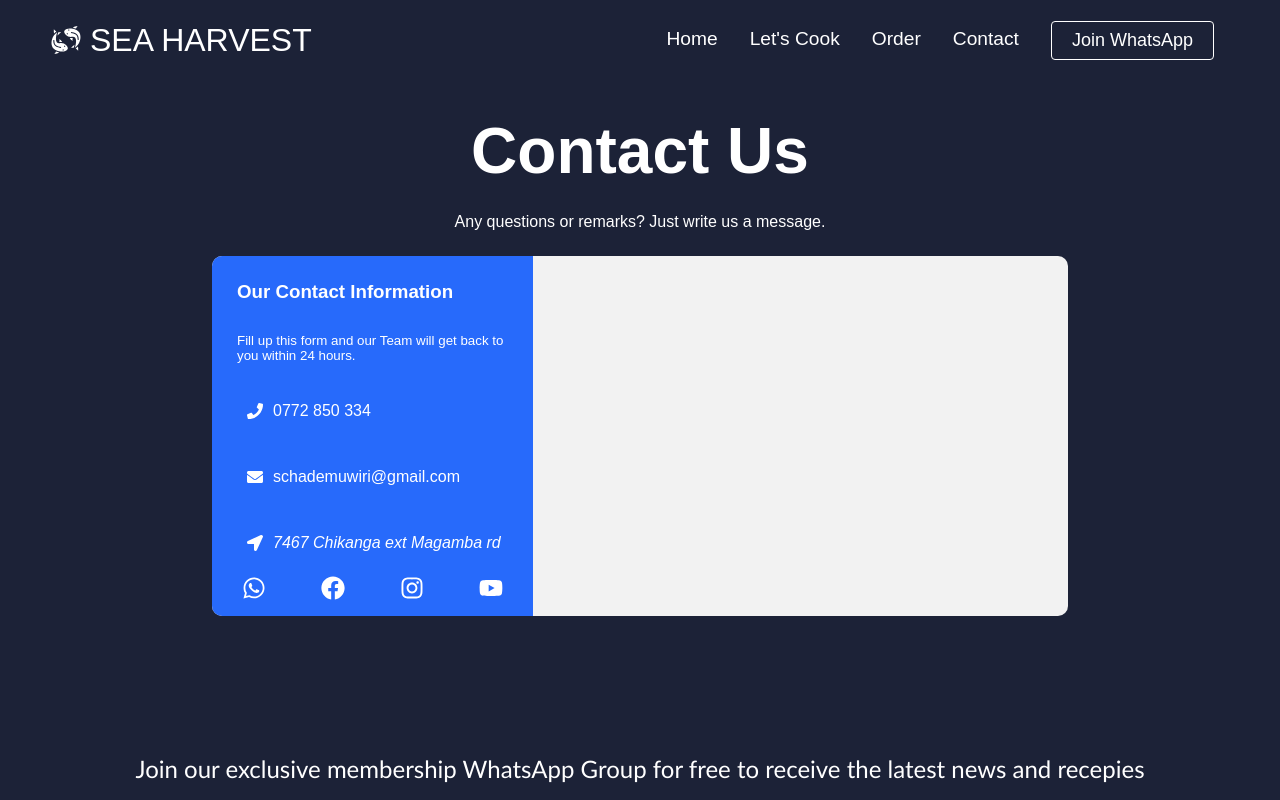
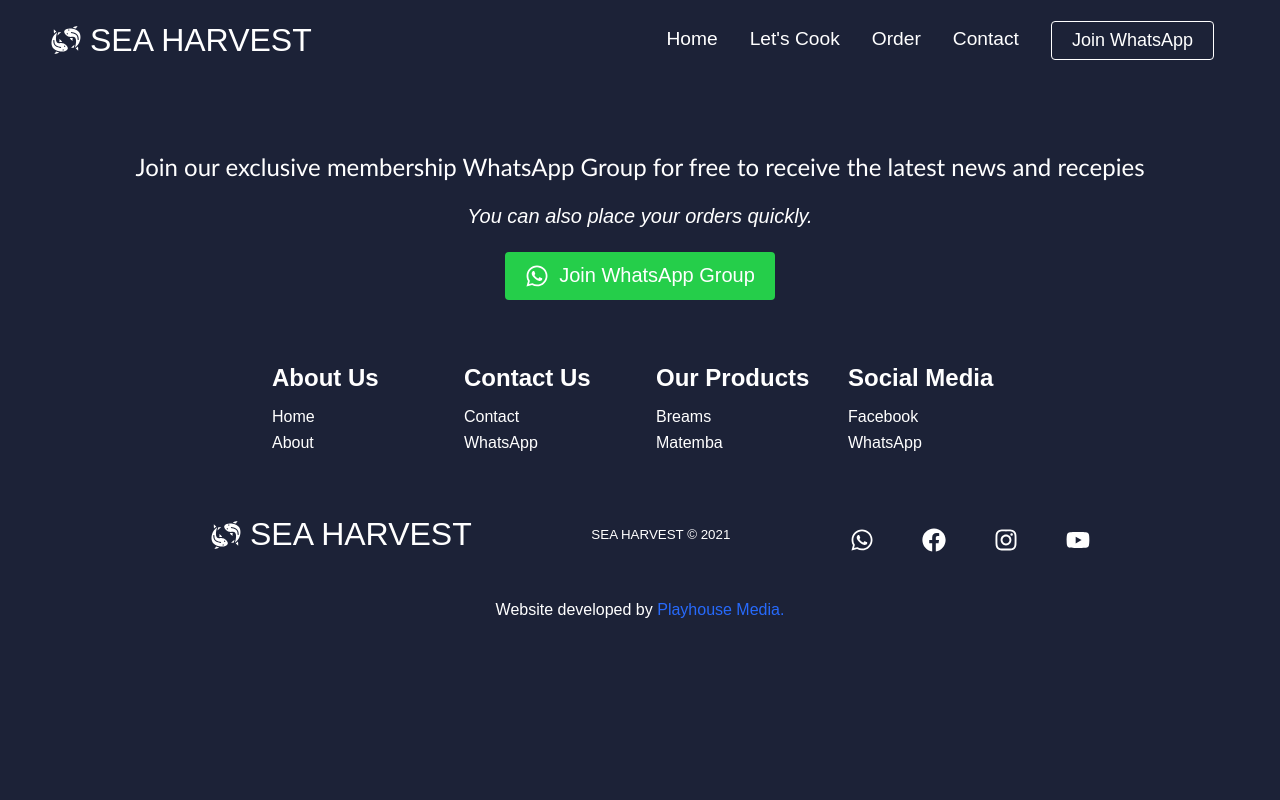
Before and after one commit to jchademwiri/mr-fish, a React (Create React App) app: page /contact in a window 1280 px wide. Shown: the top 800 px of the page. Built offline with nearby package versions, Linux system fonts and the light colour scheme.

Commit message:
removed netlfy form

```diff
--- a/src/components/ContactDetails/index.js
+++ b/src/components/ContactDetails/index.js
@@ -1,164 +1,19 @@
 import React from 'react';
-import { Button } from '../Button';
-import './ContactDetails.css';
-import { Link } from 'react-router-dom';
-import {
-	FaFacebook,
-	FaInstagram,
-	FaYoutube,
-	FaWhatsapp,
-	FaPhone,
-	FaEnvelope,
-	FaLocationArrow,
-} from 'react-icons/fa';
+// import { Button } from '../Button';
+// import './ContactDetails.css';
+// import { Link } from 'react-router-dom';
+// import {
+// 	FaFacebook,
+// 	FaInstagram,
+// 	FaYoutube,
+// 	FaWhatsapp,
+// 	FaPhone,
+// 	FaEnvelope,
+// 	FaLocationArrow,
+// } from 'react-icons/fa';
 
 const ContactDetails = () => {
-	return (
-		<div className='conact-details-container'>
-			<h1>Contact Us</h1>
-			<p>Any questions or remarks? Just write us a message.</p>
-			<div className='main-container'>
-				<div className='left-container'>
-					<h3>Our Contact Information</h3>
-					<small>
-						Fill up this form and our Team will get back to you within 24 hours.
-					</small>
-					<span>
-						<FaPhone className='icon' />
-						<a href='tel:+263772850334'>0772 850 334</a>
-					</span>
-					<span>
-						<FaEnvelope className='icon' />
-						<a href='mailto:jchademwiri@gmail.com'>schademuwiri@gmail.com</a>
-					</span>
-					<span>
-						<FaLocationArrow className='icon' />
-						<address>7467 Chikanga ext Magamba rd</address>
-					</span>
-					<div className='social-icons'>
-						<Link
-							className='social-icon-link'
-							to={'//chat.whatsapp.com/J6gFImaNNRP5fZigXyiv18'}
-							target='_blank'
-							aria-label='WhatsApp'>
-							<FaWhatsapp />
-						</Link>
-						<Link
-							className='social-icon-link'
-							to={'//facebook.com/seaharvestZW/'}
-							target='_blank'
-							aria-label='Facebook'>
-							<FaFacebook />
-						</Link>
-						<Link
-							className='social-icon-link'
-							to={'//instagram.com/playhousemediatech/'}
-							target='_blank'
-							aria-label='Instagram'>
-							<FaInstagram />
-						</Link>
-						<Link
-							className='social-icon-link'
-							to={
-								'//www.youtube.com/channel/UCgnCtM2Ih8L5xNXXpBREmEg?sub_confirmation=1'
-							}
-							target='_blank'
-							aria-label='Youtube'>
-							<FaYoutube />
-						</Link>
-
-						{/* <Link
-							className='social-icon-link'
-							to='/'
-							target='_blank'
-							aria-label='LinkedIn'>
-							<FaLinkedin />
-						</Link> */}
-					</div>
-				</div>
-				{/* <div className='right-container '>
-					<form
-						name='contact'
-						method='post'
-						data-netlify='true'
-						onSubmit='submit'>
-						<input type='hidden' name='form-name' value='contact' />
-						<div className='contained'>
-							<div className='form'>
-								<input
-									className='form__input'
-									type='text'
-									name='firstName'
-									id='firstname'
-									placeholder=' '
-									required
-								/>
-								<label className='form__label' htmlFor='firstname'>
-									First Name
-								</label>
-							</div>
-							<div className='form'>
-								<input
-									className='form__input'
-									type='text'
-									name='lastname'
-									id='lastname'
-									placeholder=' '
-									required
-								/>
-								<label className='form__label' htmlFor='lastname'>
-									Last Name
-								</label>
-							</div>
-						</div>
-						<div className='contained'>
-							<div className='form'>
-								<input
-									className='form__input'
-									type='email'
-									name='email'
-									id='email'
-									placeholder=' '
-									required
-								/>
-								<label className='form__label' htmlFor='email'>
-									Email Address
-								</label>
-							</div>
-							<div className='form'>
-								<input
-									className='form__input'
-									type='tel'
-									name='phone_number'
-									id='phone_number'
-									placeholder=' '
-									required
-								/>
-								<label className='form__label' htmlFor='phone_number'>
-									Phone Number
-								</label>
-							</div>
-						</div>
-
-						<div>
-							<label className='text__area' htmlFor='message'>
-								Your message
-							</label>
-							<textarea
-								className='text__area'
-								name='message'
-								id='message'
-								required
-								placeholder='Enter Your Message here'></textarea>
-						</div>
-						<Button buttonSize='btn--wide' buttonColor='blue' type='submit'>
-							Send Message
-						</Button>
-					</form>
-				</div> */}
-			</div>
-		</div>
-	);
+	return <></>;
 };
 
 export default ContactDetails;
--- a/src/index.js
+++ b/src/index.js
@@ -3,10 +3,12 @@
 import './index.css';
 import App from './App';
 
-
+if (module.hot) {
+	module.hot.accept();
+}
 ReactDOM.render(
-  <React.StrictMode>
-    <App />
-  </React.StrictMode>,
-  document.getElementById('root')
+	<React.StrictMode>
+		<App />
+	</React.StrictMode>,
+	document.getElementById('root')
 );
```
